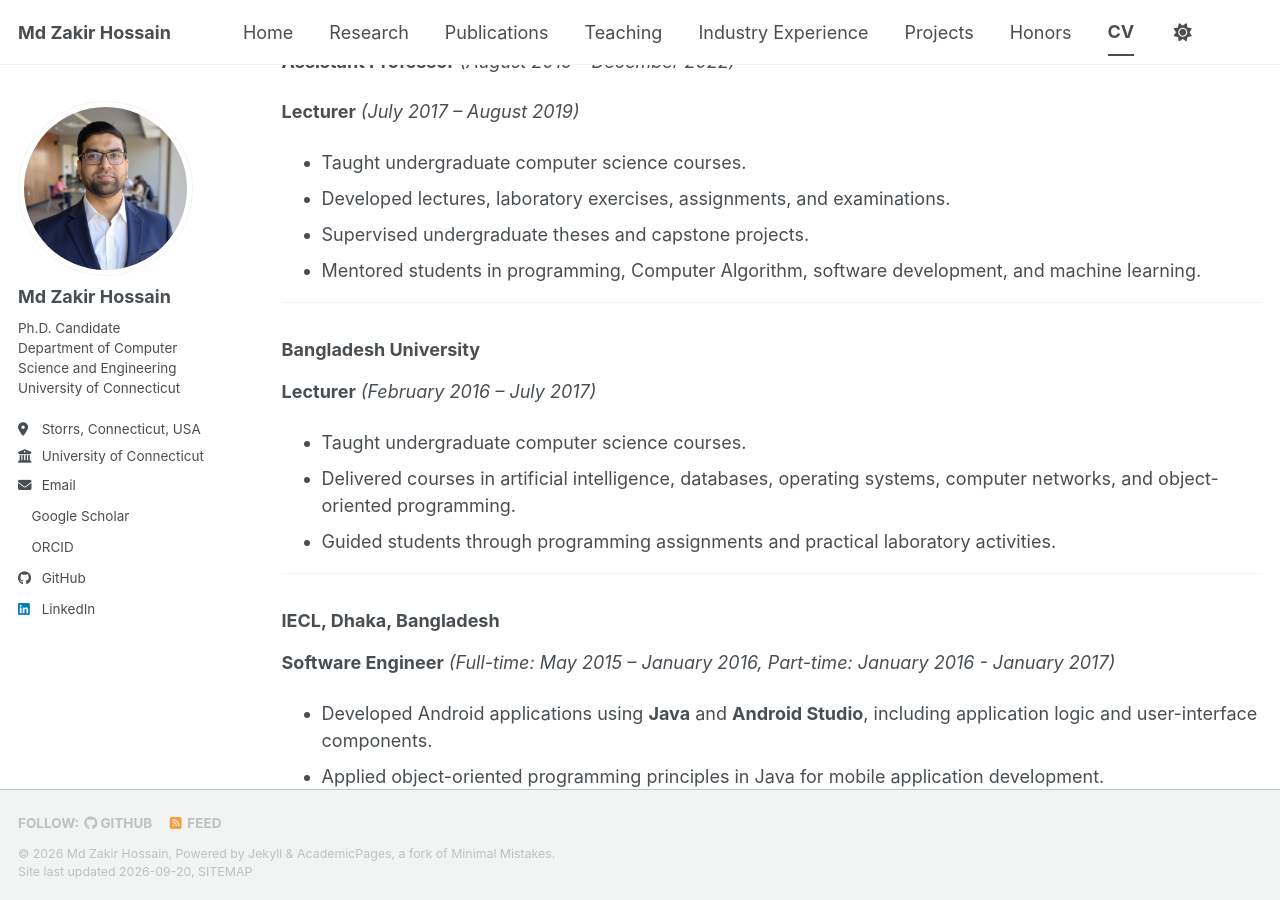
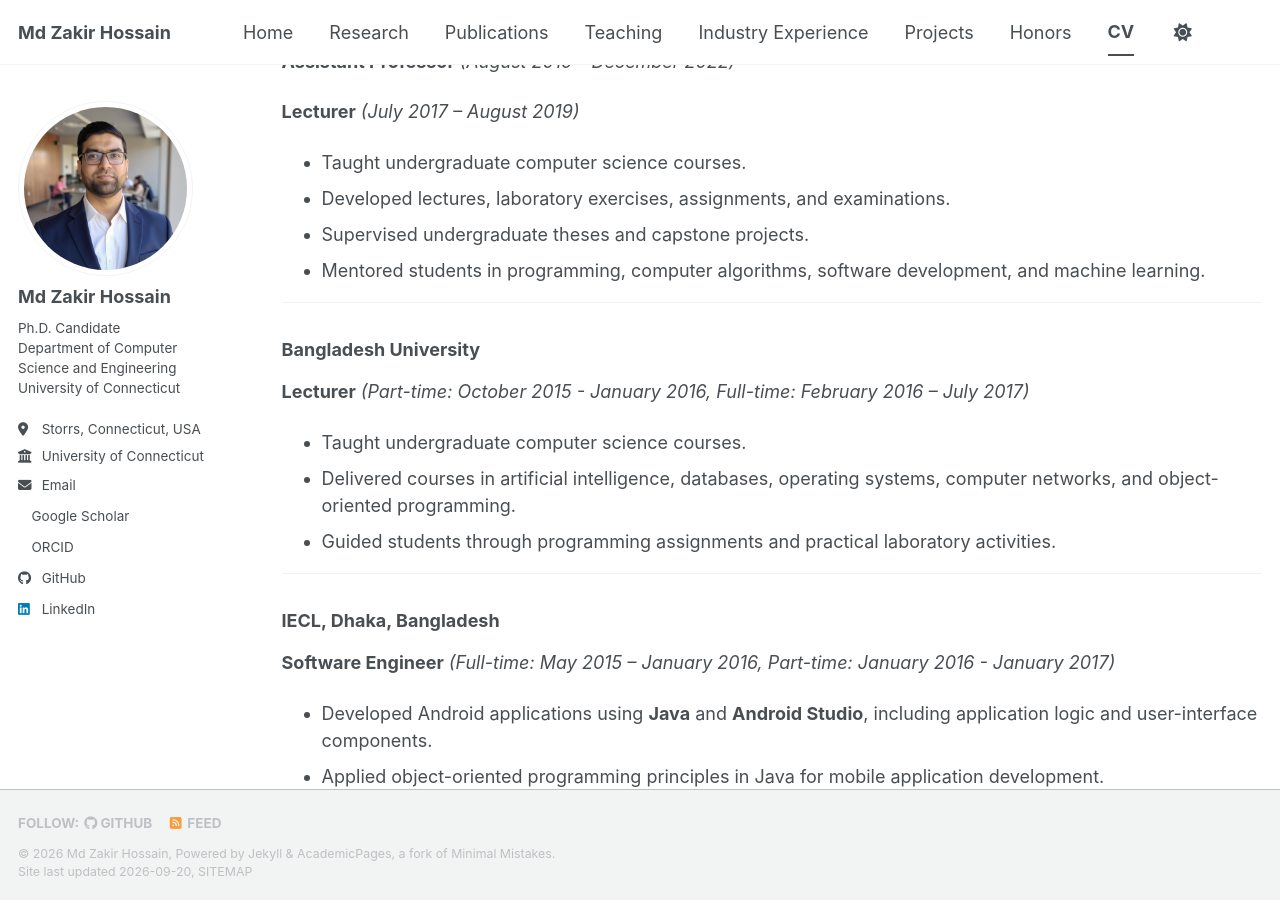
Before and after one commit to zakir-uconn/zakir-uconn.github.io, a Jekyll site: the page built from _pages/cv.md, in a window 1280 px wide and 900 px high, scrolled down 1645 px. Built offline with Jekyll 4.4.1, drawn with Linux system fonts in a browser that asks for light colours; a style sheet for code colours, icons or effects is not loaded.

Commit message:
Refine CV details for lecturer position
Updated the description of the lecturer position to clarify part-time and full-time tenure. Corrected capitalization in the mentoring section.

```diff
--- a/_pages/cv.md
+++ b/_pages/cv.md
@@ -71,13 +71,13 @@ Awarded the **University Gold Medal** and **Dean's Award** for outstanding acade
 - Taught undergraduate computer science courses.
 - Developed lectures, laboratory exercises, assignments, and examinations.
 - Supervised undergraduate theses and capstone projects.
-- Mentored students in programming, Computer Algorithm, software development, and machine learning.
+- Mentored students in programming, computer algorithms, software development, and machine learning.
 
 ---
 
 ### Bangladesh University
 
-**Lecturer** *(February 2016 – July 2017)*
+**Lecturer** *(Part-time: October 2015 - January 2016, Full-time: February 2016 – July 2017)*
 
 - Taught undergraduate computer science courses.
 - Delivered courses in artificial intelligence, databases, operating systems, computer networks, and object-oriented programming.
```
